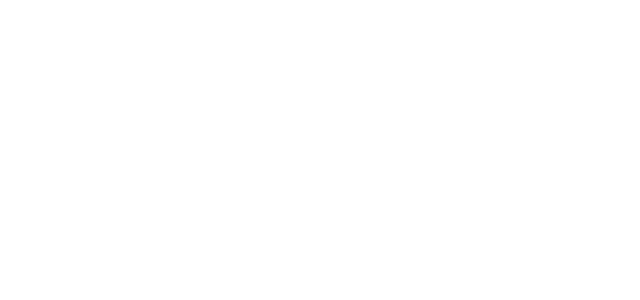
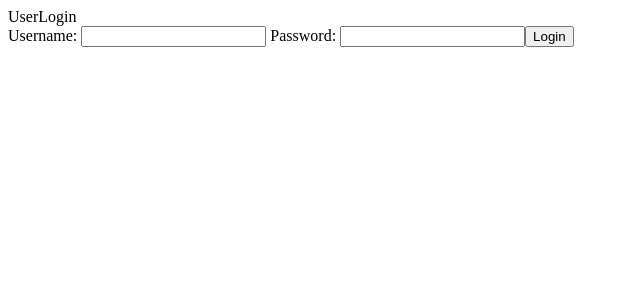
Before and after one commit to emeraldahp/capstoneFYND-himanshu, a Vue app in the folder courseApp/: page /userlogin in a window 1280 px wide. Before the commit this address had no page. Shown: the top 300 px of the page, without its empty margins (0-640 px from the left). Built offline with nearby package versions, Linux system fonts and the light colour scheme.

Commit message:
userlogin basic integration

```diff
--- /dev/null
+++ b/courseApp/src/components/UserLogin.vue
@@ -0,0 +1,32 @@
+<script>
+import axios from 'axios'
+export default {
+    name: "userlogin",
+    data() {
+        return {
+            loginData: {
+                username:"",
+                password:""
+            }
+        }
+    },
+    methods: {
+        async login(){
+            console.log("login function")
+            const response = await axios.post('http://localhost:8531/users/login', this.loginData)
+            console.log(response)
+        }
+    }
+}
+</script>
+
+<template>
+    <div>
+        UserLogin {{loginData.password}} {{loginData.username}}
+        <form @submit.prevent = "">
+            Username: <input type="text" v-model="loginData.username">
+            Password: <input type="text" v-model="loginData.password">
+            <button v-on:click="login">Login</button>
+        </form>
+    </div>
+</template>
--- a/courseApp/src/router/index.js
+++ b/courseApp/src/router/index.js
@@ -1,5 +1,6 @@
 import { createRouter, createWebHistory } from 'vue-router'
 import HomeView from '../views/HomeView.vue'
+import UserLogin from '../components/UserLogin.vue'
 
 const router = createRouter({
   history: createWebHistory(import.meta.env.BASE_URL),
@@ -8,6 +9,11 @@
       path: '/',
       name: 'home',
       component: HomeView
+    },
+    {
+      path: '/userlogin',
+      name: 'userlogin',
+      component: UserLogin
     }
   ]
 })
--- a/courseApp/src/views/HomeView.vue
+++ b/courseApp/src/views/HomeView.vue
@@ -1,6 +1,8 @@
 <script>
 import CoursesList from "../components/CoursesList.vue"
 import CourseCreator from "../components/CourseCreator.vue"
+import { RouterLink } from 'vue-router'
+
 export default {
     components:{
         CoursesList,
@@ -12,8 +14,9 @@
 
 <template>
     <div>
-        courseApp HomePage
+        courseApp HomePage<RouterLink to="/userlogin"> Login </RouterLink>
         <courses-list/>
         <course-creator/>
+
     </div>
 </template>
```
Also changed, not shown: 1 other file (tests, documents, lock files or other folders).
